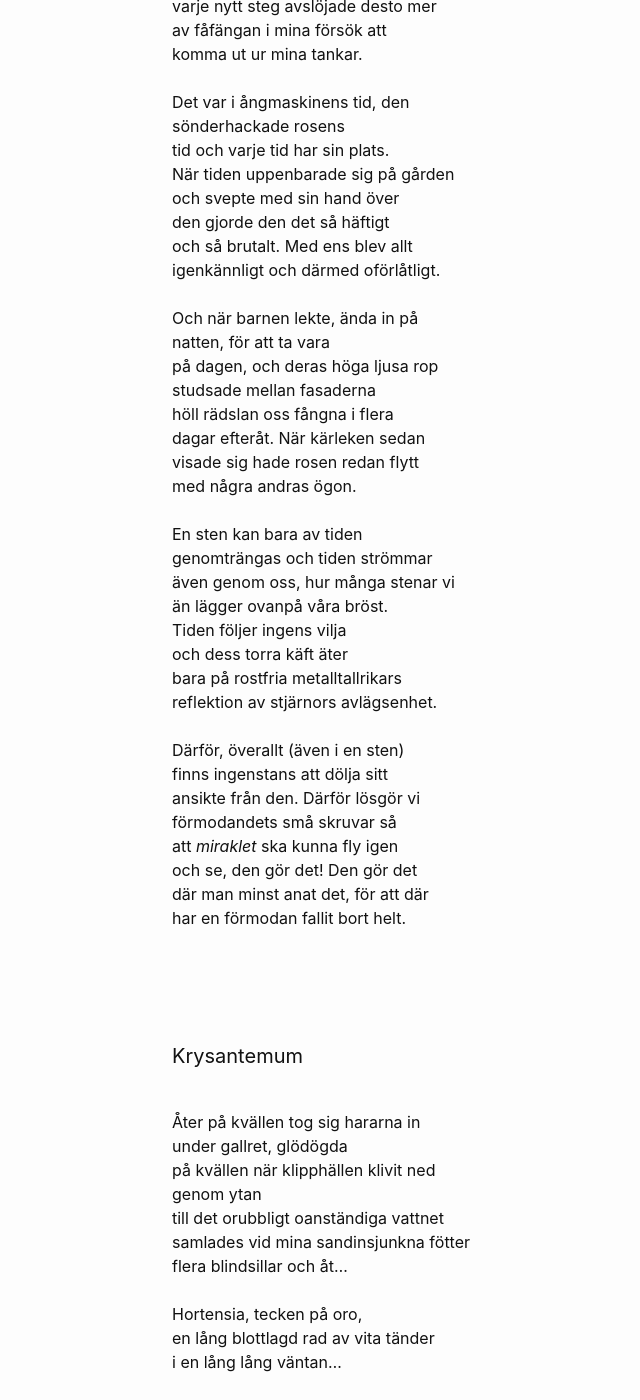
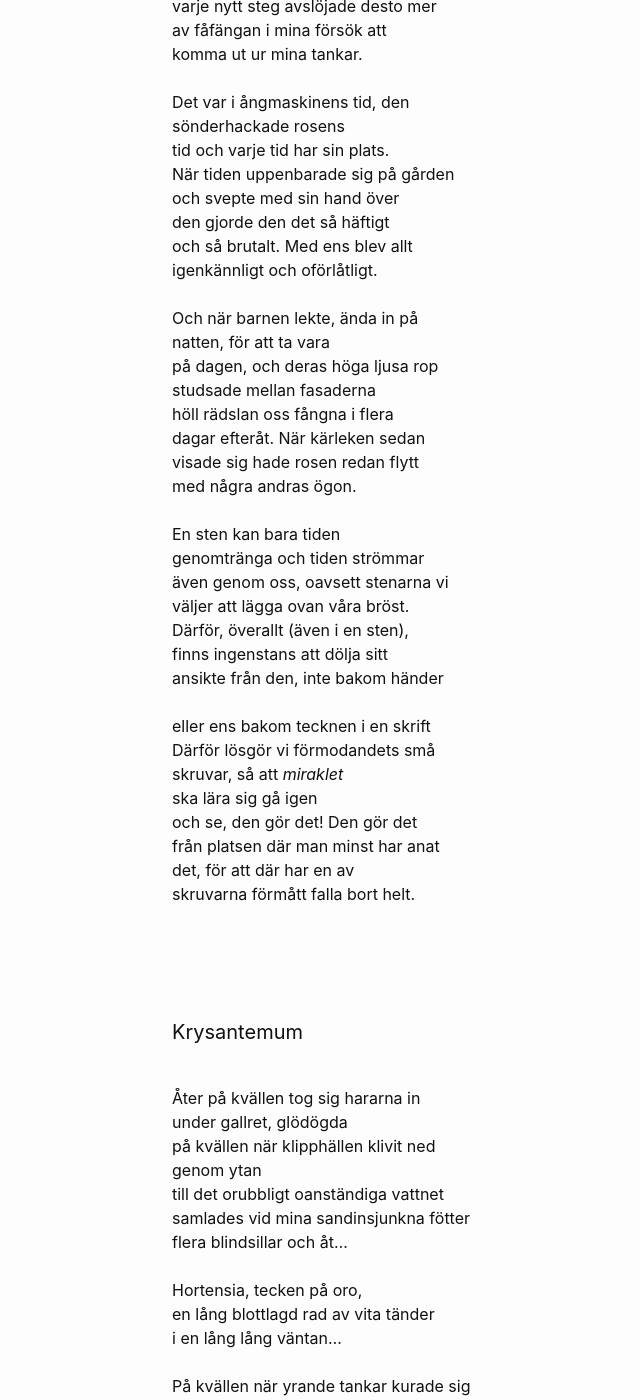
Before and after one commit to terr4form4/terr4form4.github.io, a Jekyll site: the page built from _posts/poesi/2024-01-03-dikter-2023-2024.md, in a window 1280 px wide and 1400 px high, scrolled down 8609 px. Shown: the whole window, without its empty margins (98-738 px from the left). Built offline with Jekyll 4.4.1, drawn with Linux system fonts in a browser that asks for light colours; comment, search, counter and statistics services are not loaded.

Commit message:
ångmaskinen

```diff
--- a/_posts/poesi/2024-01-03-dikter-2023-2024.md
+++ b/_posts/poesi/2024-01-03-dikter-2023-2024.md
@@ -359,7 +359,7 @@ När tiden uppenbarade sig på gården<br/>
 och svepte med sin hand över<br/>
 den gjorde den det så häftigt<br/>
 och så brutalt. Med ens blev allt<br/>
-igenkännligt och därmed oförlåtligt.<br/>
+igenkännligt och oförlåtligt.<br/>
 <br/>
 Och när barnen lekte, ända in på<br/>
 natten, för att ta vara<br/>
@@ -370,23 +370,22 @@ dagar efteråt. När kärleken sedan<br/>
 visade sig hade rosen redan flytt<br/>
 med några andras ögon.<br/>
 <br/>
-En sten kan bara av tiden<br/>
-genomträngas och tiden strömmar<br/>
-även genom oss, hur många stenar vi<br/>
-än lägger ovanpå våra bröst.<br/>
-Tiden följer ingens vilja<br/>
-och dess torra käft äter<br/>
-bara på rostfria metalltallrikars<br/>
-reflektion av stjärnors avlägsenhet.<br/>
+En sten kan bara tiden<br/>
+genomtränga och tiden strömmar<br/>
+även genom oss, oavsett stenarna vi<br/>
+väljer att lägga ovan våra bröst.<br/>
+Därför, överallt (även i en sten),<br/>
+finns ingenstans att dölja sitt<br/>
+ansikte från den, inte bakom händer<br/>
 <br/>
-Därför, överallt (även i en sten)<br/>
-finns ingenstans att dölja sitt<br/>
-ansikte från den. Därför lösgör vi<br/>
-förmodandets små skruvar så<br/>
-att _miraklet_ ska kunna fly igen<br/>
+eller ens bakom tecknen i en skrift<br/>
+Därför lösgör vi förmodandets små<br/>
+skruvar, så att _miraklet_<br/>
+ska lära sig gå igen<br/>
 och se, den gör det! Den gör det<br/>
-där man minst anat det, för att där<br/>
-har en förmodan fallit bort helt.<br/>
+från platsen där man minst har anat<br/>
+det, för att där har en av<br/>
+skruvarna förmått falla bort helt.<br/>
 <br/>
 <br/>
 <br/>
```
